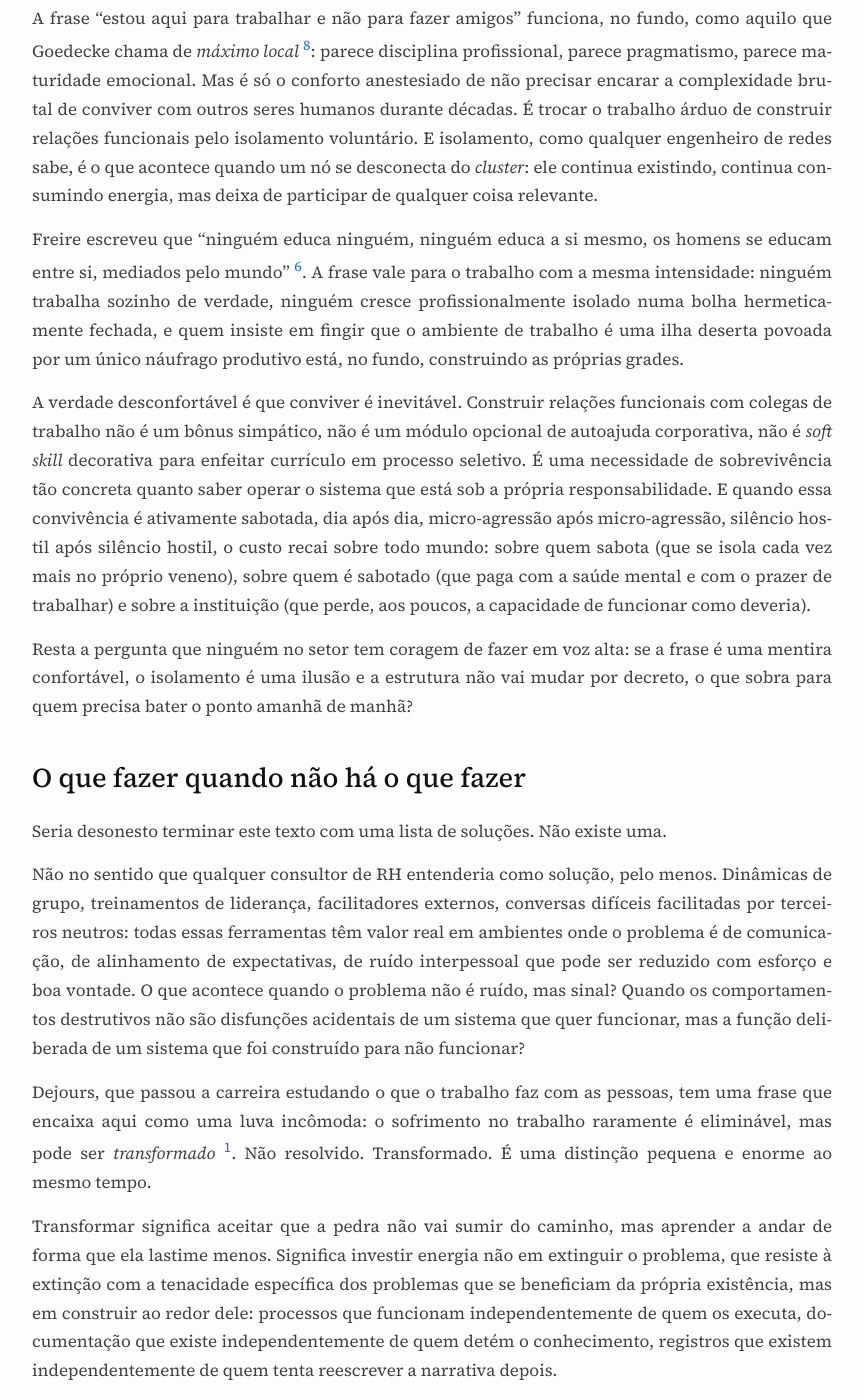
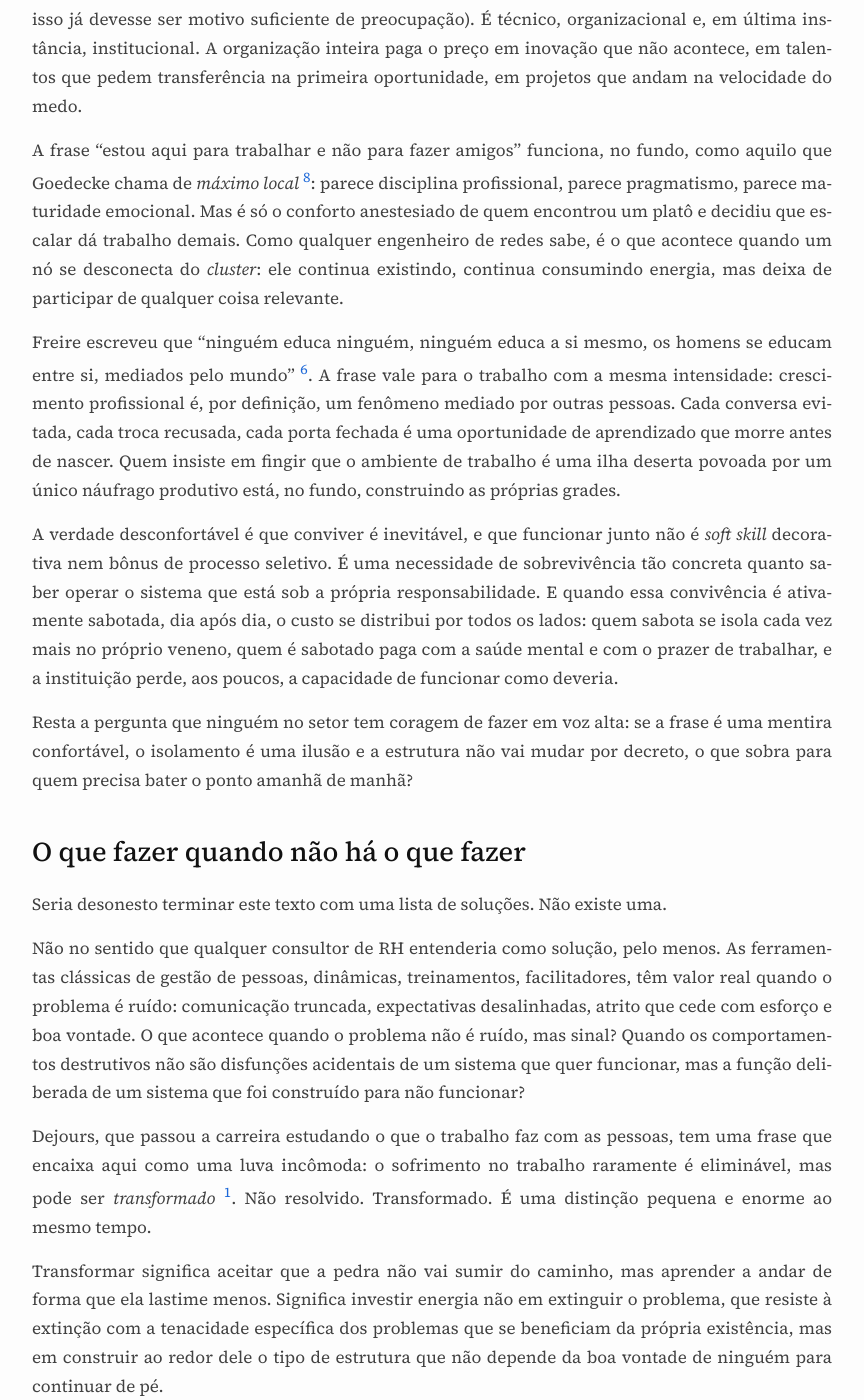
Before and after one commit to vndmtrx/vndmtrx.github.io, a Jekyll site: the page built from _posts/2026-08-22-estou-aqui-para-trabalhar.md, in a window 1280 px wide and 1400 px high, scrolled down 9391 px. Shown: the whole window, without its empty margins (208-1072 px from the left). Built offline with Jekyll 4.4.1, drawn with Linux system fonts in a browser that asks for light colours; nearby versions of some CDN libraries; some of the changed text lies outside the part shown.

Commit message:
Ajustes no post.

```diff
--- a/_posts/2026-08-22-estou-aqui-para-trabalhar.md
+++ b/_posts/2026-08-22-estou-aqui-para-trabalhar.md
@@ -17,15 +18,15 @@ O dia tem 24 horas. Se você dorme 7 horas (o que já é otimismo para quem trab
 
 Traduzindo em termos que qualquer analista entende: o tempo de convívio com colegas de trabalho supera, com folga, o tempo dedicado a qualquer outro grupo. E isso vai se repetir por 10, 20, 30 anos consecutivos. Dependendo de quantos "amigos" você fizer durante esse percurso, você vai passar mais tempo da sua existência com pessoas que não suporta do que com quem ama.
 
-Dizer que "não se está ali para fazer amigos" é, na melhor das hipóteses, uma ingenuidade aritmética. Na pior, é uma declaração de guerra fria contra as próprias condições de sobrevivência emocional.
+Dizer que "não se está ali para fazer amigos" é, na melhor das hipóteses, uma ingenuidade. Na pior, é uma rendição antecipada: a pessoa se entrega ao isolamento antes mesmo de descobrir se a convivência era viável.
 
-> 🔔 *Disclaimer*: Este é um post sobre relações humanas no ambiente de trabalho, e relações humanas são, por essência, um tema sensível. Não há nomes reais, não há identificação de setores ou instituições específicas. Qualquer semelhança com pessoas vivas ou mortas deveria ser plenamente evidente para elas mesmas e para quem as conhece, especialmente se o autor tiver tido a gentileza de fornecer seus nomes reais, o que não é o caso. Todos os eventos aqui descritos de fato aconteceram, embora ocasionalmente o autor tenha tomado certas, muito (muuuuuuuuito) pequenas, liberdades com a cronologia, porque esse é seu direito como Ser Humano.
+> 🔔 *Disclaimer*: Este é um post sobre relações humanas no ambiente de trabalho, e relações humanas são, por essência, um tema sensível. Ele é também um ensaio de opinião baseado em experiências pessoais do autor. Não há nomes reais, não há identificação de setores, cargos ou instituições. Se alguém se reconhecer nas descrições, o autor gentilmente lembra que não colocou nome nenhum ali, de modo que o reconhecimento é responsabilidade exclusiva de quem se reconheceu. Os eventos descritos são reais, com as liberdades cronológicas que o autor se reserva o direito de tomar. Se o tom parecer desproporcional, o autor registra que vive o desproporcional de segunda a sexta, das oito às dezoito, há vários anos. Escrever sobre é o menor dos exageros (embora quem pratica o desproporcional exija, com uma pontualidade admirável, que quem sofre mantenha a compostura).
 
 ## O ecossistema que ninguém mostra na entrevista
 
 Christophe Dejours, o psiquiatra francês que dedicou décadas estudando o sofrimento psíquico no trabalho, tem uma tese que deveria ser leitura obrigatória em todo processo seletivo: o trabalho não é apenas atividade produtiva, é um *palco de subjetividade* onde a identidade pessoal se constrói, se confirma ou se destroi [^1]. Quando alguém diz que "está ali só para trabalhar", está, sem perceber, negando a existência do palco onde passa a maior parte da própria vida acordada.
 
-Dois anos atrás, houve uma mudança de setor. Uma liderança nova, cheia de planos, ideias técnicas sólidas e um discurso de modernização que parecia genuíno. O tipo de chefia que, em circunstâncias normais, faria qualquer profissional de tecnologia ficar animado (ou pelo menos cautelosamente otimista, que é o máximo de entusiasmo que quem trabalha com infraestrutura se permite demonstrar em público).
+Alguns anos atrás, houve uma mudança no setor onde trabalho. Uma liderança nova, cheia de planos, ideias técnicas sólidas e um discurso de modernização que parecia genuíno. O tipo de chefia que, em circunstâncias normais, faria qualquer profissional de tecnologia ficar animado (ou pelo menos cautelosamente otimista, que é o máximo de entusiasmo que quem trabalha com infraestrutura se permite demonstrar em público).
 
 As circunstâncias não eram normais.
 
@@ -46,6 +47,8 @@ Existe, por exemplo, um padrão comportamental que merece estudo clínico: a *de
 Existe o padrão da *insubordinação performática*. Alguém recebe uma atribuição perfeitamente legítima da chefia imediata e, em vez de executar, simplesmente declara que não vai fazer. Não negocia prazos, não argumenta alternativas técnicas, não propõe redistribuição de tarefas. Simplesmente recusa. Olha nos olhos da própria chefia e diz "não" (adultos funcionais, supostamente remunerados para cumprir atribuições, vale lembrar). Como se recusar uma tarefa designada pelo próprio gestor fosse um ato de resistência heroica e não de insubordinação que qualquer manual de gestão de pessoas classificaria como "problema grave a ser resolvido antes do almoço".
 
 E existe o *ghosting* institucional, a versão corporativa do sumiço afetivo. Alguém que simplesmente para de interagir com determinados colegas. Não responde mensagens, evita contato visual nos corredores, muda de trajeto para não cruzar com certas pessoas. O silêncio é tão carregado de hostilidade que o próprio ato de passar fisicamente perto da pessoa-alvo gera reações fisiológicas visíveis a olho nu: mudança de cor no rosto, rigidez corporal, respiração alterada. Lacan diria que o que irrompe no corpo é aquilo que o discurso não consegue (ou não quer) articular [^5]. Ver alguém ficar literalmente vermelho de raiva ao cruzar um corredor confirma a tese com uma literalidade constrangedora.
+
+A lista não para por aí.
 
 Há também os surtos noturnos de produtividade vingativa. Alguém recebe uma tarefa durante o expediente e, em vez de executá-la no horário de trabalho como qualquer profissional faria, decide trabalhar de madrugada, por conta própria, para depois exibir o feito como prova de sacrifício e vitimismo simultâneos. "Olha o que me fizeram fazer. Às três da manhã. Espero que estejam satisfeitos." É birra com *timestamp*, registrada no *log* do sistema para que fique claro que o trabalho foi feito sob coerção emocional e não por, sabe, *responsabilidade profissional*.
 
@@ -115,11 +118,11 @@ Edmondson, que estudou equipes de alta performance em hospitais, companhias aér
 
 Em setores onde esse mínimo de segurança não existe, o que se observa é exatamente o oposto: gente competente que se cala para não virar alvo. Ideias boas que morrem na garganta antes de chegar à mesa de reunião. Projetos que nunca saem do papel porque propor algo novo é se expor a uma demolição pública seguida de ostracismo social. O custo não é apenas emocional (embora só isso já devesse ser motivo suficiente de preocupação). É técnico, organizacional e, em última instância, institucional. A organização inteira paga o preço em inovação que não acontece, em talentos que pedem transferência na primeira oportunidade, em projetos que andam na velocidade do medo.
 
-A frase "estou aqui para trabalhar e não para fazer amigos" funciona, no fundo, como aquilo que Goedecke chama de *máximo local* [^8]: parece disciplina profissional, parece pragmatismo, parece maturidade emocional. Mas é só o conforto anestesiado de não precisar encarar a complexidade brutal de conviver com outros seres humanos durante décadas. É trocar o trabalho árduo de construir relações funcionais pelo isolamento voluntário. E isolamento, como qualquer engenheiro de redes sabe, é o que acontece quando um nó se desconecta do *cluster*: ele continua existindo, continua consumindo energia, mas deixa de participar de qualquer coisa relevante.
+A frase "estou aqui para trabalhar e não para fazer amigos" funciona, no fundo, como aquilo que Goedecke chama de *máximo local* [^8]: parece disciplina profissional, parece pragmatismo, parece maturidade emocional. Mas é só o conforto anestesiado de quem encontrou um platô e decidiu que escalar dá trabalho demais. Como qualquer engenheiro de redes sabe, é o que acontece quando um nó se desconecta do *cluster*: ele continua existindo, continua consumindo energia, mas deixa de participar de qualquer coisa relevante.
 
-Freire escreveu que "ninguém educa ninguém, ninguém educa a si mesmo, os homens se educam entre si, mediados pelo mundo" [^6]. A frase vale para o trabalho com a mesma intensidade: ninguém trabalha sozinho de verdade, ninguém cresce profissionalmente isolado numa bolha hermeticamente fechada, e quem insiste em fingir que o ambiente de trabalho é uma ilha deserta povoada por um único náufrago produtivo está, no fundo, construindo as próprias grades.
+Freire escreveu que "ninguém educa ninguém, ninguém educa a si mesmo, os homens se educam entre si, mediados pelo mundo" [^6]. A frase vale para o trabalho com a mesma intensidade: crescimento profissional é, por definição, um fenômeno mediado por outras pessoas. Cada conversa evitada, cada troca recusada, cada porta fechada é uma oportunidade de aprendizado que morre antes de nascer. Quem insiste em fingir que o ambiente de trabalho é uma ilha deserta povoada por um único náufrago produtivo está, no fundo, construindo as próprias grades.
 
-A verdade desconfortável é que conviver é inevitável. Construir relações funcionais com colegas de trabalho não é um bônus simpático, não é um módulo opcional de autoajuda corporativa, não é *soft skill* decorativa para enfeitar currículo em processo seletivo. É uma necessidade de sobrevivência tão concreta quanto saber operar o sistema que está sob a própria responsabilidade. E quando essa convivência é ativamente sabotada, dia após dia, micro-agressão após micro-agressão, silêncio hostil após silêncio hostil, o custo recai sobre todo mundo: sobre quem sabota (que se isola cada vez mais no próprio veneno), sobre quem é sabotado (que paga com a saúde mental e com o prazer de trabalhar) e sobre a instituição (que perde, aos poucos, a capacidade de funcionar como deveria).
+A verdade desconfortável é que conviver é inevitável, e que funcionar junto não é *soft skill* decorativa nem bônus de processo seletivo. É uma necessidade de sobrevivência tão concreta quanto saber operar o sistema que está sob a própria responsabilidade. E quando essa convivência é ativamente sabotada, dia após dia, o custo se distribui por todos os lados: quem sabota se isola cada vez mais no próprio veneno, quem é sabotado paga com a saúde mental e com o prazer de trabalhar, e a instituição perde, aos poucos, a capacidade de funcionar como deveria.
 
 Resta a pergunta que ninguém no setor tem coragem de fazer em voz alta: se a frase é uma mentira confortável, o isolamento é uma ilusão e a estrutura não vai mudar por decreto, o que sobra para quem precisa bater o ponto amanhã de manhã?
 
@@ -127,17 +130,19 @@ Resta a pergunta que ninguém no setor tem coragem de fazer em voz alta: se a fr
 
 Seria desonesto terminar este texto com uma lista de soluções. Não existe uma.
 
-Não no sentido que qualquer consultor de RH entenderia como solução, pelo menos. Dinâmicas de grupo, treinamentos de liderança, facilitadores externos, conversas difíceis facilitadas por terceiros neutros: todas essas ferramentas têm valor real em ambientes onde o problema é de comunicação, de alinhamento de expectativas, de ruído interpessoal que pode ser reduzido com esforço e boa vontade. O que acontece quando o problema não é ruído, mas sinal? Quando os comportamentos destrutivos não são disfunções acidentais de um sistema que quer funcionar, mas a função deliberada de um sistema que foi construído para não funcionar?
+Não no sentido que qualquer consultor de RH entenderia como solução, pelo menos. As ferramentas clássicas de gestão de pessoas, dinâmicas, treinamentos, facilitadores, têm valor real quando o problema é ruído: comunicação truncada, expectativas desalinhadas, atrito que cede com esforço e boa vontade. O que acontece quando o problema não é ruído, mas sinal? Quando os comportamentos destrutivos não são disfunções acidentais de um sistema que quer funcionar, mas a função deliberada de um sistema que foi construído para não funcionar?
 
 Dejours, que passou a carreira estudando o que o trabalho faz com as pessoas, tem uma frase que encaixa aqui como uma luva incômoda: o sofrimento no trabalho raramente é eliminável, mas pode ser *transformado* [^1]. Não resolvido. Transformado. É uma distinção pequena e enorme ao mesmo tempo.
 
-Transformar significa aceitar que a pedra não vai sumir do caminho, mas aprender a andar de forma que ela lastime menos. Significa investir energia não em extinguir o problema, que resiste à extinção com a tenacidade específica dos problemas que se beneficiam da própria existência, mas em construir ao redor dele: processos que funcionam independentemente de quem os executa, documentação que existe independentemente de quem detém o conhecimento, registros que existem independentemente de quem tenta reescrever a narrativa depois.
+Transformar significa aceitar que a pedra não vai sumir do caminho, mas aprender a andar de forma que ela lastime menos. Significa investir energia não em extinguir o problema, que resiste à extinção com a tenacidade específica dos problemas que se beneficiam da própria existência, mas em construir ao redor dele o tipo de estrutura que não depende da boa vontade de ninguém para continuar de pé.
 
 É um trabalho ingrato. É lento. E a maior parte dos resultados não vai ser visível no próximo trimestre, nem no próximo ano.
 
 Mas a conta de tempo é implacável: vinte anos de convivência forçada com as mesmas pessoas são aproximadamente 40.000 horas de vida acordada. Mais do que qualquer hobby, mais do que a maioria das amizades, mais do que boa parte do tempo que se passa com a própria família. Decidir que esse tempo não vale a pena ser gerenciado com atenção porque "você não está ali para fazer amigos" é, na prática, decidir passar 40.000 horas num nível de sofrimento evitável que vai cobrar a conta no corpo, no sono e em tudo que vem depois do expediente.
 
-A convivência não precisa ser calorosa. Não precisa ser amizade. Não precisa ser nada além de *funcional*, no sentido mais pragmático que essa palavra pode ter. Mas funcional exige esforço de ambos os lados, e quando um lado se recusa a exercer esse esforço, o outro lado tem a escolha, nunca fácil, de decidir quanto da própria energia vai gastar tentando construir uma ponte que vai continuar sendo demolida do outro lado.
+A convivência não precisa ser calorosa. Precisa ser funcional.
+
+Funcional exige esforço dos dois lados. E quando um lado se recusa, o outro tem a escolha, nunca fácil, de decidir quanto da própria energia vai gastar construindo uma ponte que vai continuar sendo demolida do outro lado.
 
 Não há resposta certa para essa pergunta. O que há é a consciência de que ela precisa ser feita, e refeita, regularmente.
 
```
Also changed, not shown: other parts of _posts/2026-08-22-estou-aqui-para-trabalhar.md (+1 -0 lines).
